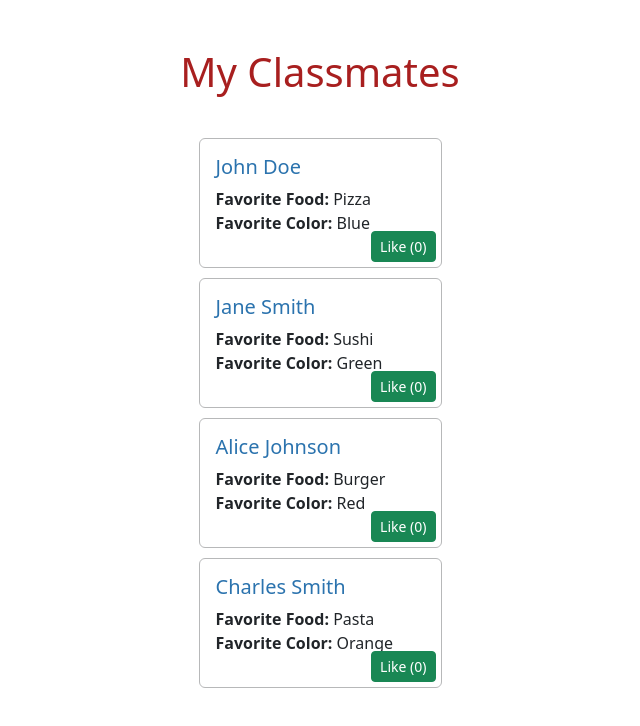
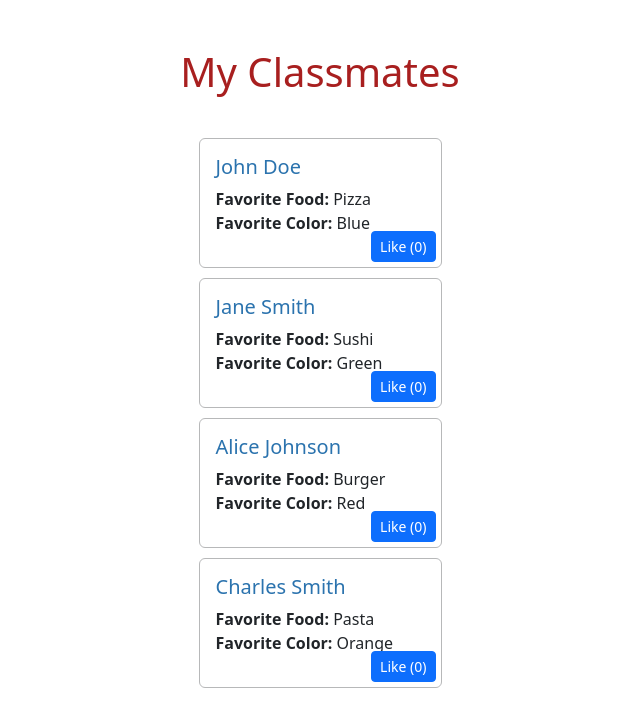
Before and after one commit to barsha5/reactv2, a React (Create React App) app: page / in a window 1280 px wide. Shown: the top 726 px of the page, without its empty margins (320-960 px from the left). Built offline with nearby package versions, Linux system fonts and the light colour scheme.

Commit message:
Test Button Color

```diff
--- a/src/App.js
+++ b/src/App.js
@@ -33,7 +33,7 @@ const CardComponent = ({ person }) => {
     <br />
     <strong>Favorite Color:</strong> {person.favoriteColor}
     </Card.Text>
-    <Button variant="success" size="sm" style={{ position: "absolute", bottom: "5px", right: "5px" }} onClick={() => setLikeCount(likeCount + 1)}>Like ({likeCount})</Button>
+    <Button variant="primary" size="sm" style={{ position: "absolute", bottom: "5px", right: "5px" }} onClick={() => setLikeCount(likeCount + 1)}>Like ({likeCount})</Button>
     </Card.Body>
     </Card>
 );
```
